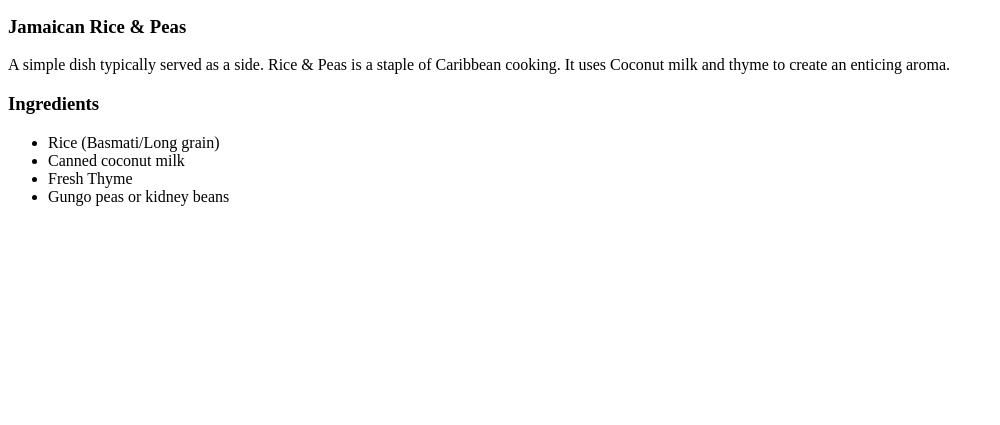
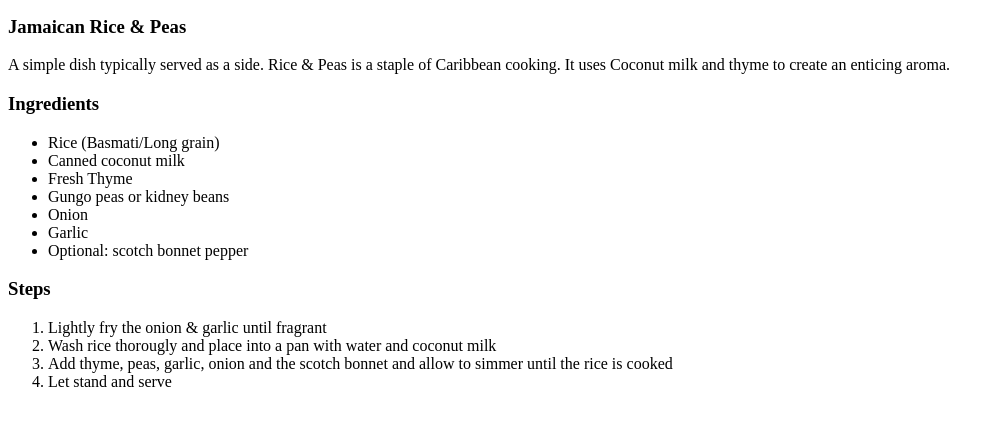
Before and after one commit to RichPBee/odin-recipes, a plain HTML site: page recipes/riceandpeas.html in a window 1280 px wide. Shown: the part 101-526 px from the top of the page, without its empty margins (0-1000 px from the left). Drawn offline with Linux system fonts and the light colour scheme.

Commit message:
Completing the Rice & Peas recipe page

```diff
--- a/recipes/riceandpeas.html
+++ b/recipes/riceandpeas.html
@@ -20,6 +20,17 @@
             <li>Canned coconut milk</li>
             <li>Fresh Thyme</li>
             <li>Gungo peas or kidney beans</li>
+            <li>Onion</li>
+            <li>Garlic</li>
+            <li>Optional: scotch bonnet pepper</li>
         </ul>
+
+    <h3>Steps</h3>
+    <ol>
+        <li>Lightly fry the onion & garlic until fragrant</li>
+        <li>Wash rice thorougly and place into a pan with water and coconut milk</li>
+        <li>Add thyme, peas, garlic, onion and the scotch bonnet and allow to simmer until the rice is cooked</li>
+        <li>Let stand and serve</li>
+    </ol>
     </body>
 </html>
```
